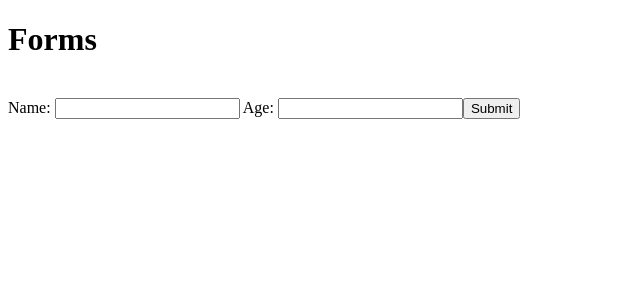
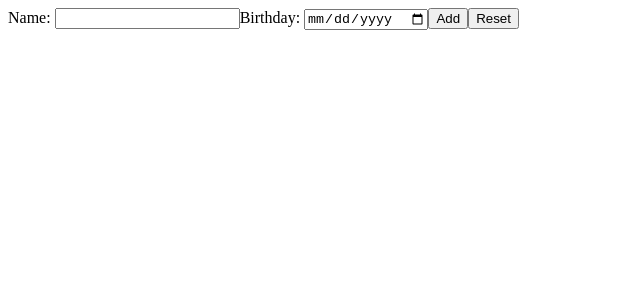
Before and after one commit to laresamdeola/ReactPractise, a React (Create React App) app: page / in a window 1280 px wide. Shown: the top 300 px of the page, without its empty margins (0-640 px from the left). Built offline with nearby package versions, Linux system fonts and the light colour scheme.

Commit message:
Update 10 files - multiple state values example.

```diff
--- /dev/null
+++ b/src/components/lessons2/r-multiplestatevalues.jsx
@@ -0,0 +1,57 @@
+// Create a birthday reminder application
+
+import React, { useState } from "react";
+
+const MultipleStateValues = () => {
+  // date UseStateObject
+  const [name, setName] = useState("");
+  const [birthdate, setBirthdate] = useState("");
+  const [message, setMessage] = useState("");
+
+  const BirthDayForm = () => {
+    const handleForm = (event) => {
+      event.preventDefault();
+      setMessage(
+        `Hi ${name}, your birthday is on ${birthdate};
+        \n I can't wait for that day!`
+      );
+      console.log(name, birthdate);
+    };
+
+    const clearForm = () => {
+      setName("");
+      setBirthdate("");
+      setMessage("");
+    };
+
+    return (
+      <form onSubmit={handleForm}>
+        <label htmlFor="name">Name: </label>
+        <input
+          type="text"
+          name="name"
+          value={name}
+          onChange={(event) => setName(event.target.value)}
+        />
+        <label htmlFor="birthdate">Birthday: </label>
+        <input
+          type="date"
+          name="birthdate"
+          value={birthdate}
+          onChange={(event) => setBirthdate(event.target.value)}
+        />
+        <button type="submit">Add</button>
+        <button onClick={() => clearForm()}>Reset</button>
+      </form>
+    );
+  };
+
+  return (
+    <div>
+      <BirthDayForm />
+      <h3>{message}</h3>
+    </div>
+  );
+};
+
+export { MultipleStateValues };
--- a/src/index.js
+++ b/src/index.js
@@ -1,8 +1,8 @@
 import React from "react";
 import { createRoot } from "react-dom/client";
-import { UseStateObject } from "./components/lessons2/q-usestateobject";
+import { MultipleStateValues } from "./components/lessons2/r-multiplestatevalues";
 
 const rootElement = document.getElementById("root");
 const root = createRoot(rootElement);
 
-root.render(<UseStateObject />);
+root.render(<MultipleStateValues />);
```
Also changed, not shown: src/components/lessons2/s-simplecounter.jsx (added), src/components/lessons2/t-useeffectbasics.jsx (added), src/components/lessons2/u-useeffectconditional.jsx (added), src/components/lessons2/v-useeffectdependencylist.jsx (added), src/components/lessons2/w-fetchdata.jsx (added), src/components/lessons2/x-multiplereturns.jsx (added), src/components/lessons2/y-shortcircuiteval.jsx (added), src/components/lessons2/z-ternaryoperator.jsx (added).
